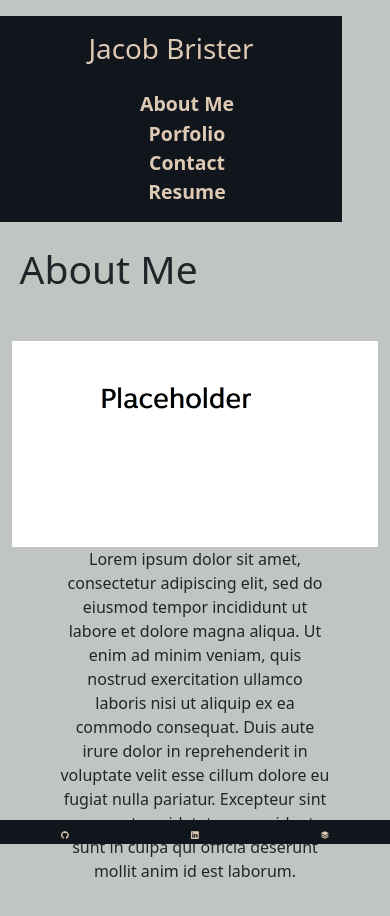
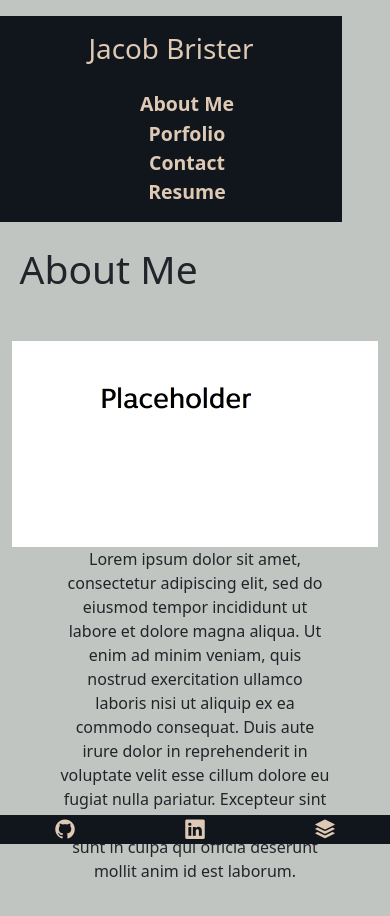
Before and after one commit to jbrister71/react-portfolio, a React (Create React App) app: page / in a window 390 px wide. Shown: the top 916 px of the page. Built offline with nearby package versions, Linux system fonts and the light colour scheme.

Commit message:
updated footer and error message for mobile

```diff
--- a/src/index.css
+++ b/src/index.css
@@ -152,6 +152,10 @@ code {
     width: 65%;
   }
 
+  .error-message {
+    font-size: 4vw;
+  }
+
   .submit-btn {
     width: 20vw;
     height: 10vw;
@@ -169,4 +173,8 @@ code {
   .section-name {
     font-size: 10vw;
   }
+
+  .footer-icon {
+    font-size: 5vw;
+  }
 }
```
